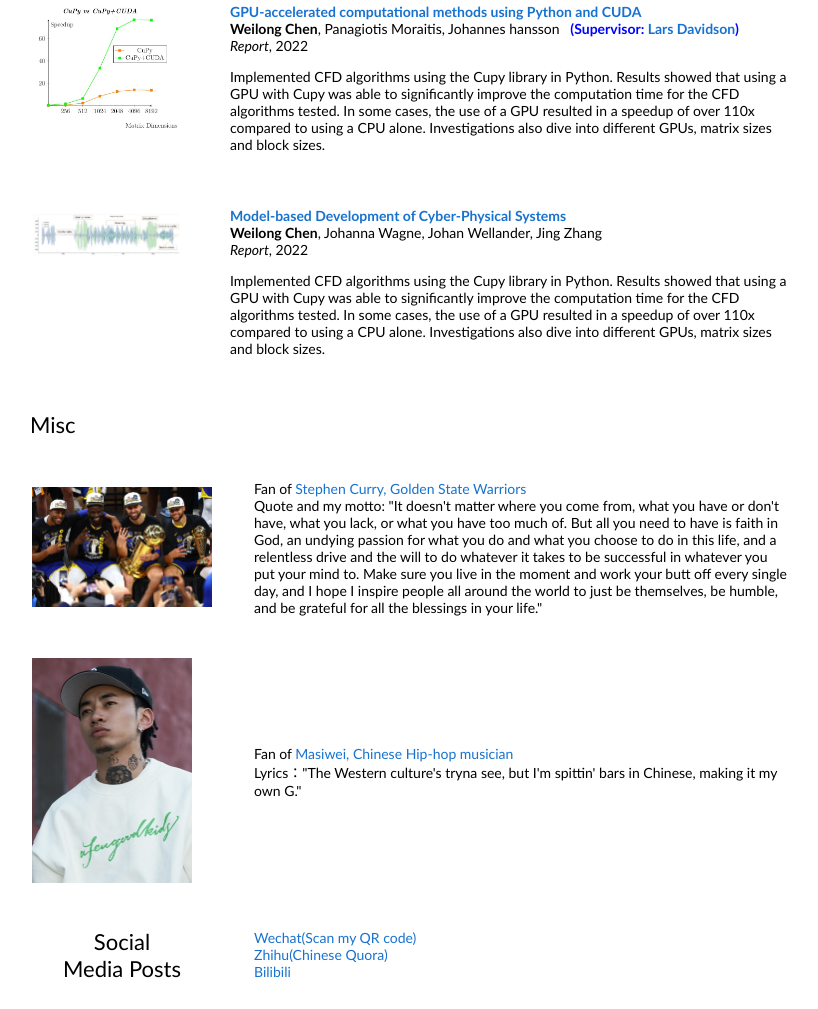
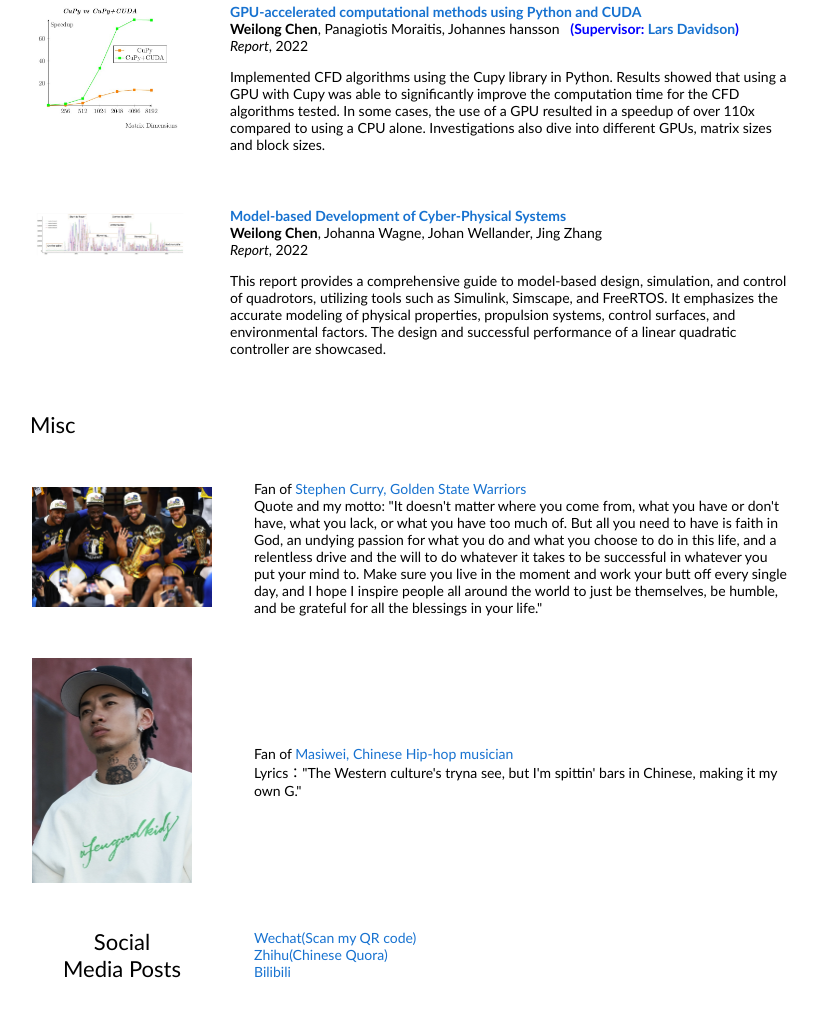
Before and after one commit to weilong-web/weilong-web.github.io, a plain HTML site: page index.html in a window 1280 px wide. Shown: the part 759-1768 px from the top of the page, without its empty margins (230-1048 px from the left). Drawn offline with Linux system fonts and the light colour scheme.

Commit message:
Update index.html

```diff
--- a/index.html
+++ b/index.html
@@ -134,7 +134,7 @@
  <tr onmouseout="bakedsdf_stop()" onmouseover="bakedsdf_start()">
       <td style="padding:20px;width:25%;vertical-align:middle">
               <div class="one">
-                <div class="two" id='mira_image'>
+                <div class="two" id='bakedsdf_image'>
                   <img src='images/fore.png' width="160"></div>
                 <img src='images/back.png' width="160">
               </div>
@@ -162,7 +162,7 @@
               <em>Report</em>, 2022
               <p></p>
               <p>
-                Implemented CFD algorithms using the Cupy library in Python. Results showed that using a GPU with Cupy was able to significantly improve the computation time for the CFD algorithms tested. In some cases, the use of a GPU resulted in a speedup of over 110x compared to using a CPU alone. Investigations also dive into different GPUs, matrix sizes and block sizes.
+        	This report provides a comprehensive guide to model-based design, simulation, and control of quadrotors, utilizing tools such as Simulink, Simscape, and FreeRTOS. It emphasizes the accurate modeling of physical properties, propulsion systems, control surfaces, and environmental factors. The design and successful performance of a linear quadratic controller are showcased.
               </p>
       </td>
     </tr>
```
